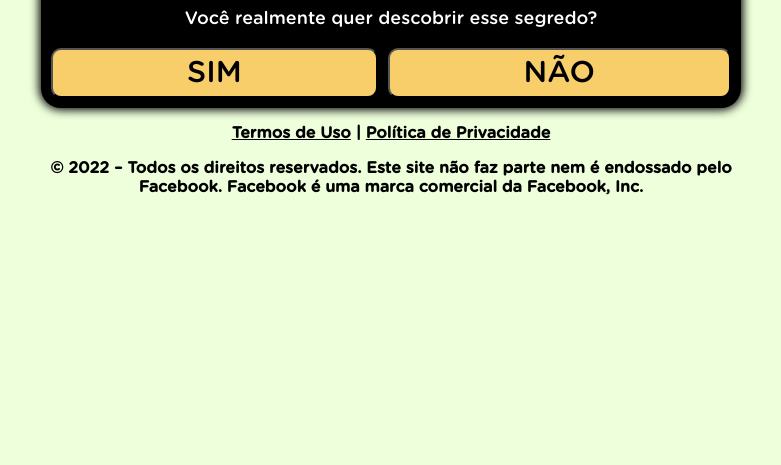
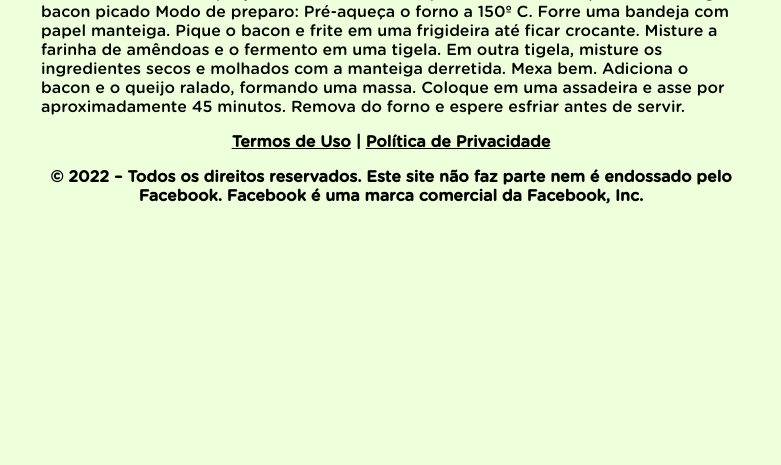
Before and after one commit to bimamachado/vidasaudavel.website, a plain HTML site: page home/index.html in a window 1280 px wide. Shown: the part 335-800 px from the top of the page, without its empty margins (249-1030 px from the left). Drawn offline with Linux system fonts and the light colour scheme.

Commit message:
Update index.html

```diff
--- a/home/index.html
+++ b/home/index.html
@@ -1,6 +1,6 @@
 <!DOCTYPE html>
 <html lang="pt-br">
-<title>Queima 4 Semanas</title>
+<title>Receita Saudável</title>
 <head>
 
 
@@ -81,53 +81,30 @@
 <body>
 
 <div class="container">
-<div class="black">
-<div id="primeira">
-<div class="question">
-<h1>Pergunta 1</h1>
-<p>Você realmente quer descobrir esse segredo?</p>
-</div>
-<div class="answer">
-<button class="btn" onclick="segunda()">SIM</button>
-<button class="btn" onclick="segunda()">NÃO</button>
-</div>
-</div>
-<div id="segunda" class="hide">
-<div class="question">
-<h1>Pergunta 2</h1>
-<p>Você promete não revelar para ninguém?</p>
-</div>
-<div class="answer">
-<button class="btn" onclick="terceira()">SIM</button>
-<button class="btn" onclick="terceira()">NÃO</button>
-</div>
-</div>
-<div id="terceira" class="hide">
-<div class="question">
-<h1>Pergunta 3</h1>
-<p>O vídeo a seguir tem um limite para pouquíssimas pessoas verem ao mesmo tempo... Você pretende ver até o fim?</p>
-</div>
-<div class="answer">
-<button class="btn" onclick="redirect()">SIM</button>
-<button class="btn" onclick="redirect()">NÃO</button>
-</div>
-</div>
-</div>
+Este bolo de bacon com queijo é uma opção incrível ao bolo de carne original. É delicioso, prático e uma ótima refeição – seja para quem faz a dieta keto ou simplesmente que aproveitar os prazeres de um bom prato!
+
+Ingredientes:
+
+1/3 de xícara de creme de leite
+1 colher de sopa de manteiga derretida
+1/2 xícaras de farinha de amêndoa
+1 xícara de queijo ralado
+1 colher de sopa de fermento em pó
+2 ovos
+200g de bacon picado
+Modo de preparo:
+
+Pré-aqueça o forno a 150º C.
+Forre uma bandeja com papel manteiga.
+Pique o bacon e frite em uma frigideira até ficar crocante.
+Misture a farinha de amêndoas e o fermento em uma tigela.
+Em outra tigela, misture os ingredientes secos e molhados com a manteiga derretida. Mexa bem.
+Adiciona o bacon e o queijo ralado, formando uma massa.
+Coloque em uma assadeira e asse por aproximadamente 45 minutos.
+Remova do forno e espere esfriar antes de servir.
 <p style="text-align: center; font-weight: bold;"><a href="../termos.html" style="color: black" >Termos de Uso</a> | <a href="../privacidade.html" style="color: black">Política de Privacidade</a></p>
 <p style="text-align: center; font-weight: bold;">© 2022 – Todos os direitos reservados. Este site não faz parte nem é endossado pelo Facebook. Facebook é uma marca comercial da Facebook, Inc.</p>
 </div>
-<script>
-    function segunda() {
-      document.getElementById("primeira").classList.add("hide")
-      document.getElementById("segunda").classList.remove("hide")
-    }
-    function terceira() {
-      document.getElementById("segunda").classList.add("hide")
-      document.getElementById("terceira").classList.remove("hide")
-    }
-    function redirect() {
-      location.href = "https://vidasaudavel.website"
-    }
-  </script>
+
 </body>
 </html>
```
